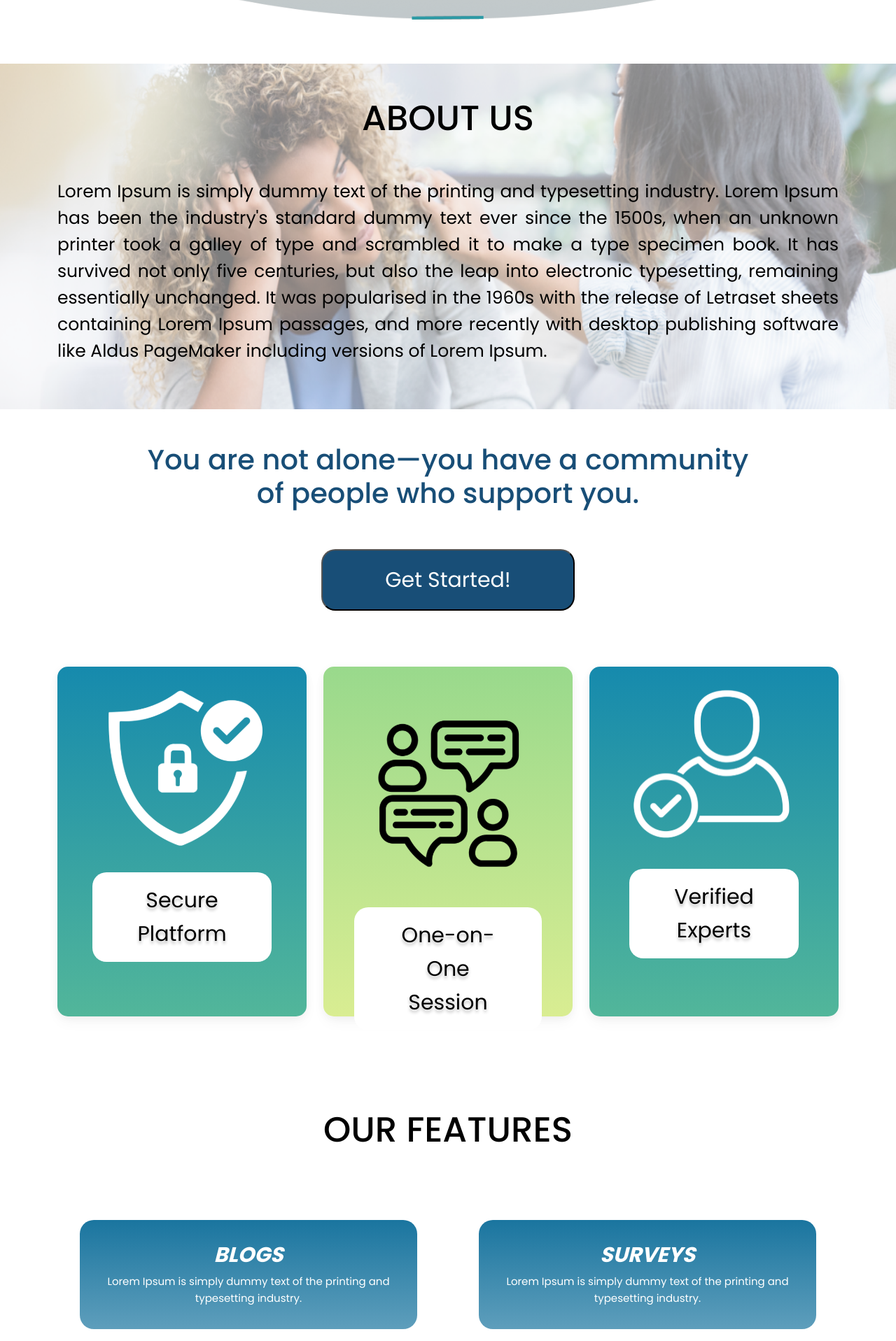
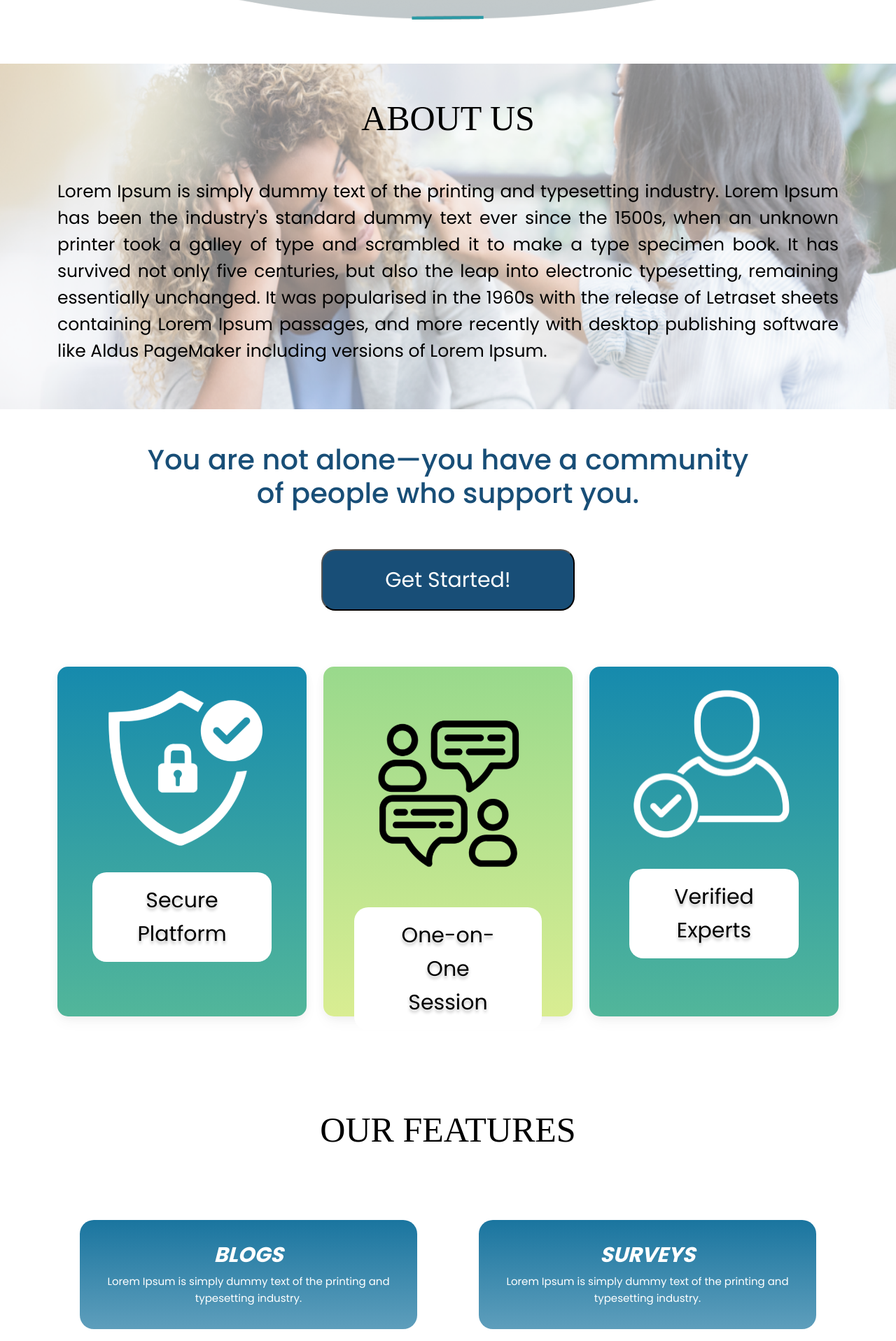
Before and after one commit to SAKSHAM-GOGIA/Psyque, a React (Create React App) app: page / in a window 1280 px wide. Shown: the part 1043-2960 px from the top of the page at 70% size. Built offline with nearby package versions, Linux system fonts and the light colour scheme.

Commit message:
text-font-changed

```diff
--- a/src/components/Aboutus/Aboutus.js
+++ b/src/components/Aboutus/Aboutus.js
@@ -5,7 +5,7 @@ export default function Aboutus() {
     return (
         <div className='about-us py-5 my-5' id="about-us">
             <div className='container '>
-                <h2 className='text-center pb-5' style={{fontSize: "50px", color: "black"}}>
+                <h2 className='text-center pb-5' style={{fontSize: "50px", color: "black", fontFamily:"Playfair Display"}}>
                     ABOUT US
                 </h2>
                 <p className='text-justify about-us-text'>
--- a/src/components/ourfeatures/ourfeatures.js
+++ b/src/components/ourfeatures/ourfeatures.js
@@ -5,7 +5,7 @@ export default function ourfeatures() {
     return (
         <>
             <div className="container" style={{ paddingTop: "132px" }}>
-                <h1 className='text-center heading-features' style={{ paddingBottom: "75px", fontSize: "50px" }}>
+                <h1 className='text-center heading-features' style={{ paddingBottom: "75px", fontSize: "50px",fontFamily: "Playfair Display"}}>
                     OUR FEATURES
                 </h1>
                 <div className='row pb-4'>
```
